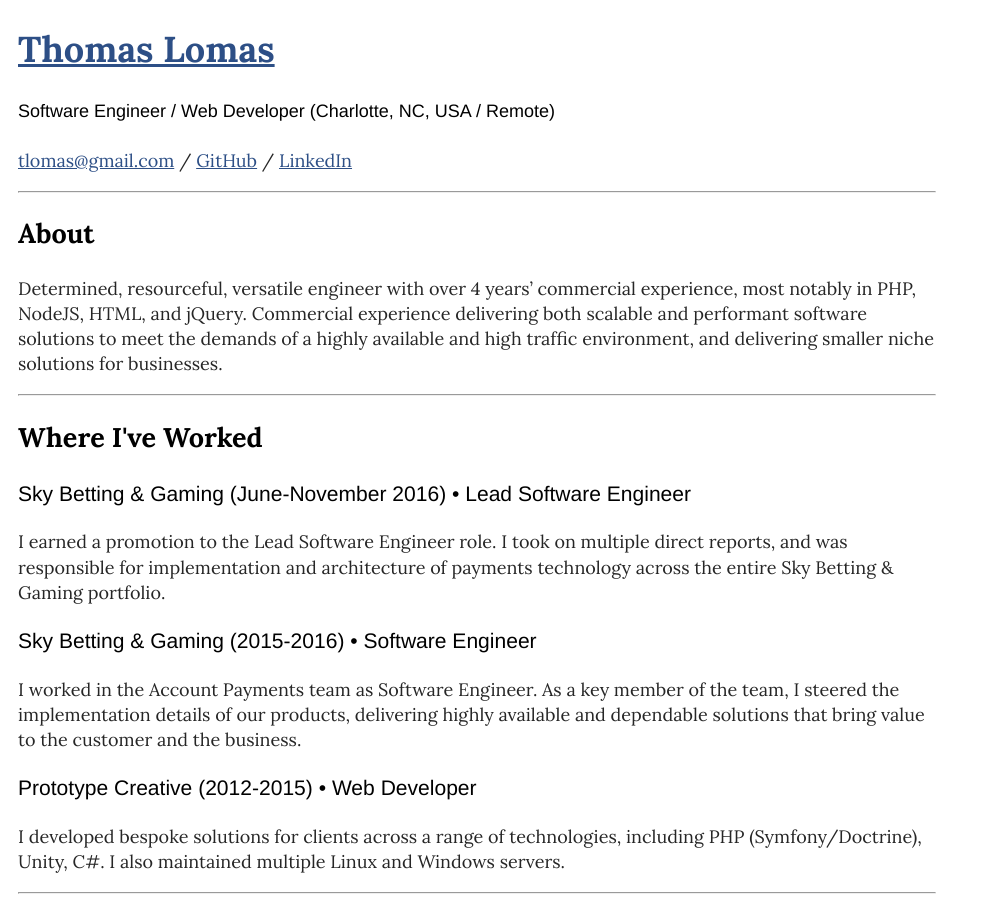
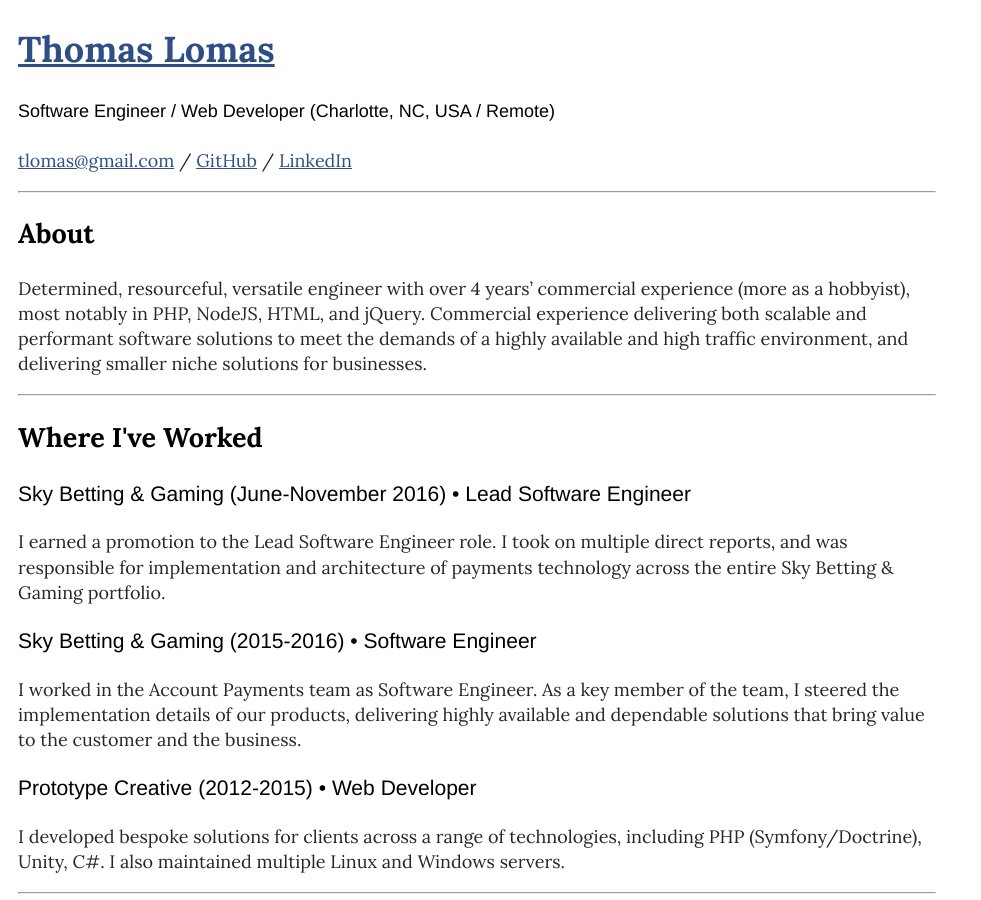
Before and after one commit to ThomasLomas/thomaslomas.github.io, a Jekyll site: the page built from index.html, in a window 1280 px wide and 900 px high. Shown: the whole window, without its empty margins (0-981 px from the left). Built offline with Jekyll 4.4.1, drawn with Linux system fonts in a browser that asks for light colours.

Commit message:
Update index.html

```diff
--- a/index.html
+++ b/index.html
@@ -3,7 +3,7 @@
 ---
 
 <h2>About</h2>
-<p>Determined, resourceful, versatile engineer with over 4 years’ commercial experience, most notably in PHP, NodeJS, HTML, and jQuery. Commercial experience delivering both scalable and performant software solutions to meet the demands of a highly available and high traffic environment, and delivering smaller niche solutions for businesses.</p>
+<p>Determined, resourceful, versatile engineer with over 4 years’ commercial experience (more as a hobbyist), most notably in PHP, NodeJS, HTML, and jQuery. Commercial experience delivering both scalable and performant software solutions to meet the demands of a highly available and high traffic environment, and delivering smaller niche solutions for businesses.</p>
 
 <hr />
 
```
